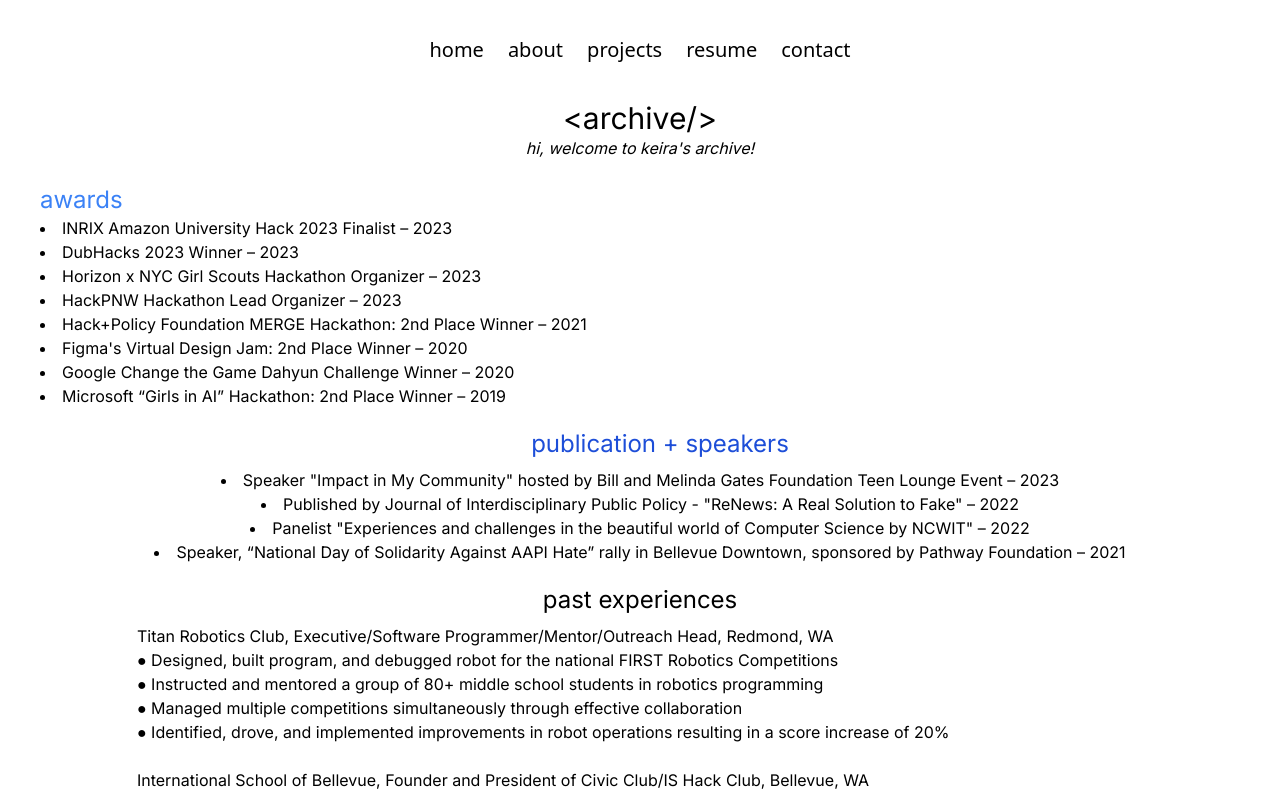
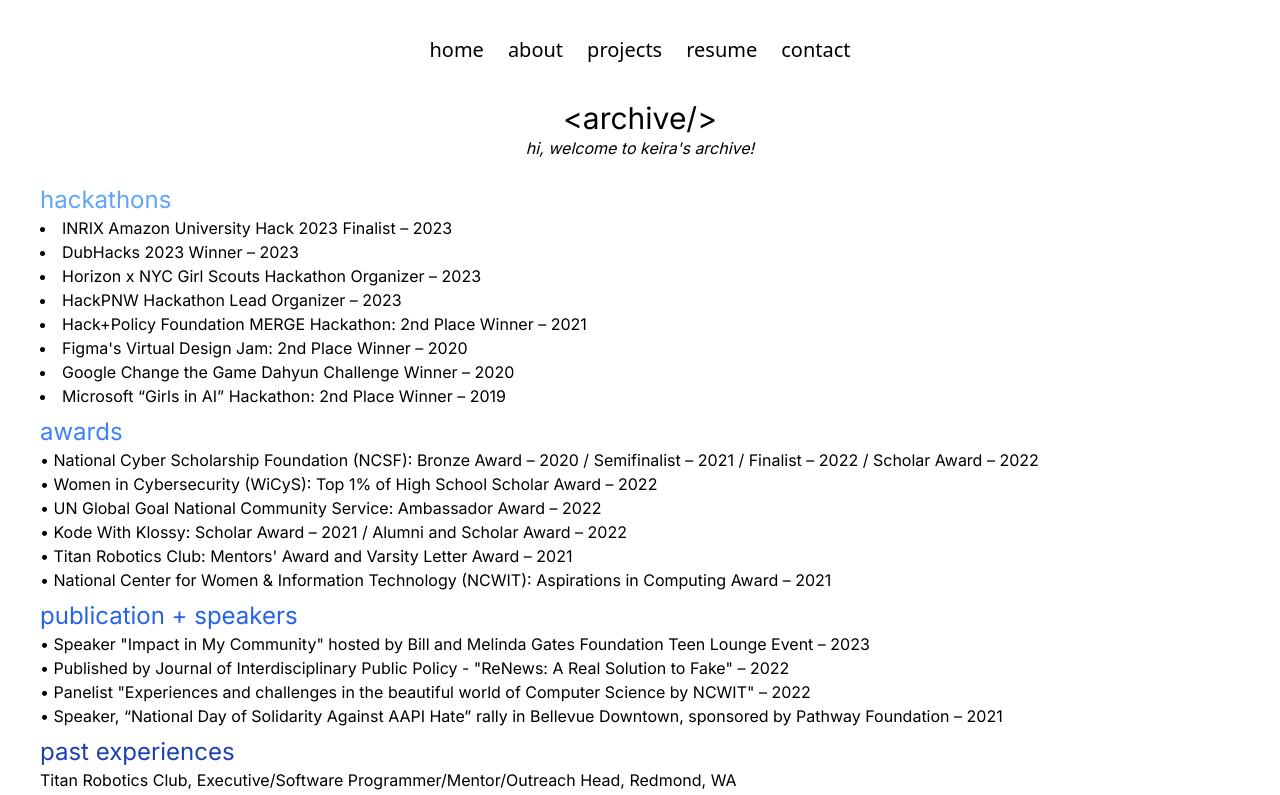
Before and after one commit to KeveeW1/kei-portfolio, a Next.js app: page /archive in a window 1280 px wide. Shown: the top 795 px of the page. Built offline with nearby package versions, Linux system fonts and the light colour scheme.

Commit message:
Added more archives in Archive page

```diff
--- a/src/app/archive/page.jsx
+++ b/src/app/archive/page.jsx
@@ -11,7 +11,7 @@ const Archive = () => {
         <h1 className='text-3xl'>&lt;archive/&gt;</h1>
         <h4 className=''><i>hi, welcome to keira&apos;s archive!</i></h4>
         <br></br>
-        <h1 className='text-2xl text-left pl-10 text-blue-500'>awards</h1>
+        <h1 className='text-2xl text-left pl-10 text-blue-400'>hackathons</h1>
         <div className='text-left pl-10'>
           <li>INRIX Amazon University Hack 2023 Finalist – 2023</li>
           <li>DubHacks 2023 Winner – 2023</li>
@@ -23,31 +23,44 @@ const Archive = () => {
           <li>Microsoft “Girls in AI” Hackathon: 2nd Place Winner – 2019</li>
         </div>
 
+
+        <h1 className='pt-2 text-2xl text-left pl-10 text-blue-500'>awards</h1>
+        <div className='text-left pl-10'>
+          <p>• National Cyber Scholarship Foundation (NCSF): Bronze Award – 2020 / Semifinalist – 2021 / Finalist – 2022 / Scholar Award – 2022
+<br></br>• Women in Cybersecurity (WiCyS): Top 1% of High School Scholar Award – 2022
+<br></br>• UN Global Goal National Community Service: Ambassador Award – 2022
+<br></br>• Kode With Klossy: Scholar Award – 2021 / Alumni and Scholar Award – 2022
+<br></br>• Titan Robotics Club: Mentors' Award and Varsity Letter Award – 2021
+<br></br>• National Center for Women & Information Technology (NCWIT): Aspirations in Computing Award – 2021</p>
+
+        </div>
+
       <div>
-        <h1 className='text-2xl pl-10 pt-5 text-center pb-2 text-blue-700'>publication + speakers</h1>
-        <div className='text-left pl-10'></div>
-        <li>Speaker &quot;Impact in My Community&quot; hosted by Bill and Melinda Gates Foundation Teen Lounge Event – 2023</li>
-        <li>Published by Journal of Interdisciplinary Public Policy - &quot;ReNews: A Real Solution to Fake&quot; – 2022</li>
-        <li>Panelist &quot;Experiences and challenges in the beautiful world of Computer Science by NCWIT&quot; – 2022</li>
-        <li>Speaker, “National Day of Solidarity Against AAPI Hate” rally in Bellevue Downtown, sponsored by Pathway Foundation – 2021</li>
+        <h1 className='pt-2 text-2xl text-left pl-10 text-blue-600'>publication + speakers</h1>
+        <div className='text-left pl-10'>
+        <p>• Speaker &quot;Impact in My Community&quot; hosted by Bill and Melinda Gates Foundation Teen Lounge Event – 2023
+        <br></br> • Published by Journal of Interdisciplinary Public Policy - &quot;ReNews: A Real Solution to Fake&quot; – 2022
+        <br></br> • Panelist &quot;Experiences and challenges in the beautiful world of Computer Science by NCWIT&quot; – 2022
+        <br></br> • Speaker, “National Day of Solidarity Against AAPI Hate” rally in Bellevue Downtown, sponsored by Pathway Foundation – 2021</p>
+        </div>
       </div>
 
       <div>
-        <h1 className='text-2xl pt-5 pb-2'>past experiences</h1>
-        <div className='text-left flex justify-center'>
+        <h1 className='pt-2 text-2xl text-left pl-10 text-blue-800'>past experiences</h1>
+        <div className='text-left pl-10'>
           <p>Titan Robotics Club, Executive/Software Programmer/Mentor/Outreach Head, Redmond, WA<br></br>
-            ● Designed, built program, and debugged robot for the national FIRST Robotics Competitions<br></br>
-            ● Instructed and mentored a group of 80+ middle school students in robotics programming<br></br>
-            ● Managed multiple competitions simultaneously through effective collaboration<br></br>
-            ● Identified, drove, and implemented improvements in robot operations resulting in a score increase of 20%<br></br><br></br>
+            • Designed, built program, and debugged robot for the national FIRST Robotics Competitions<br></br>
+            • Instructed and mentored a group of 80+ middle school students in robotics programming<br></br>
+            • Managed multiple competitions simultaneously through effective collaboration<br></br>
+            • Identified, drove, and implemented improvements in robot operations resulting in a score increase of 20%<br></br><br></br>
             International School of Bellevue, Founder and President of Civic Club/IS Hack Club, Bellevue, WA<br></br>
-            ● Provided student-centered educational projects including leadership growth and community engagement<br></br>
-            ● Partnered with Microsoft to drive a variety of Civic and Community events including voter registration and annual debate on current<br></br>
+            • Provided student-centered educational projects including leadership growth and community engagement<br></br>
+            • Partnered with Microsoft to drive a variety of Civic and Community events including voter registration and annual debate on current<br></br>
             issues<br></br>
-            ● Hosted hackathon to promote cybersecurity awareness through a highly stimulative learning path<br></br><br></br>
+            • Hosted hackathon to promote cybersecurity awareness through a highly stimulative learning path<br></br><br></br>
             Pathway Foundation Civic and Social, Information Technology Lead/Outreach Executive, Bellevue, WA 2019 – Present<br></br>
-            ● Served as technical lead to support the organization’s strategic planning and execution<br></br>
-            ● Mentored 30+ underserved students in Python programming year-round<br></br>
+            • Served as technical lead to support the organization&apos;s strategic planning and execution<br></br>
+            • Mentored 30+ underserved students in Python programming year-round<br></br>
             </p>
         </div>
       </div>
```
